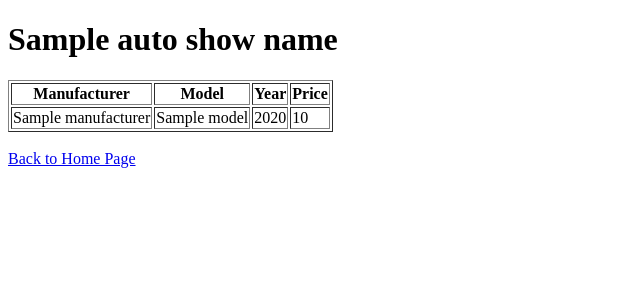
After one commit to etisoppA/cs348, a Flask app: template templates/view_cars.html in a window 1280 px wide. The commit adds this page. Shown: the top 300 px of the page, without its empty margins (0-640 px from the left). Run offline with Flask 3, Linux system fonts and the light colour scheme; the template is opened without the code that fills it: most values are stand-ins (such as "Sample title", 1, 10 or a date in 2020).

Commit message:
view cars in each autoshow

```diff
--- a/app.py
+++ b/app.py
@@ -14,7 +14,7 @@ def get_db_connection():
 
 @app.route('/')
 def index():
-    # Read optional filter parameters from query string.
+    # Read optional filter parameters from query string
     show_name        = request.args.get('show_name') or None
     city             = request.args.get('city') or None
     state            = request.args.get('state') or None
@@ -26,13 +26,13 @@ def index():
     conn = get_db_connection()
     cursor = conn.cursor(dictionary=True)
 
-    # Get list of organizers for the drop-down.
+    # Get list of organizers for the drop-down
     cursor.callproc('sp_get_organizers')
     organizers = []
     for result in cursor.stored_results():
         organizers = result.fetchall()
 
-    # If any filter is provided, call the filtering stored procedure.
+    # Call the filtering stored procedure
     cursor.callproc('sp_filter_autoshows', (
         show_name,
         city,
@@ -50,19 +50,40 @@ def index():
     conn.close()
     return render_template('index.html', autoshows=autoshows, organizers=organizers)
 
+@app.route('/view_cars/<int:auto_show_id>')
+def view_cars(auto_show_id):
+    conn = get_db_connection()
+    cursor = conn.cursor(dictionary=True)
+
+    # Retrieve the auto show's name
+    query = "SELECT name FROM auto_shows WHERE id = %s"
+    cursor.execute(query, (auto_show_id,))
+    autoshow_info = cursor.fetchone()
+    auto_show_name = autoshow_info['name']
+
+    # Call stored procedure to retrieve the cars for this auto show
+    cursor.callproc('sp_get_autoshow_cars', (auto_show_id,))
+    cars = []
+    for result in cursor.stored_results():
+        cars = result.fetchall()
+
+    cursor.close()
+    conn.close()
+    return render_template('view_cars.html', cars=cars, auto_show_name=auto_show_name)
+
 @app.route('/add', methods=['GET', 'POST'])
 def add_autoshow():
     if request.method == 'POST':
         show_name  = request.form['show_name']
         city       = request.form['city']
         state      = request.form['state']
-        start_date = request.form['start_date']  # Format: YYYY-MM-DD
+        start_date = request.form['start_date']
         end_date   = request.form['end_date']
 
         org_name    = request.form['org_name']
         org_contact = request.form['org_contact']
 
-        # Use getlist() to obtain all submitted car details.
+        # Use getlist() to obtain all submitted car details
         manufacturers = request.form.getlist("manufacturer[]")
         models        = request.form.getlist("model[]")
         years         = request.form.getlist("year[]")
@@ -131,7 +152,7 @@ def edit_autoshow(id):
             cursor.execute(query, (org_name, org_contact, org_id))
 
         # For simplicity, delete all existing car records for the auto show,
-        # then reinsert the submitted ones.
+        # then reinsert the submitted ones
         query = "DELETE FROM auto_show_cars WHERE auto_show_id = %s"
         cursor.execute(query, (id,))
 
@@ -144,7 +165,7 @@ def edit_autoshow(id):
         conn.close()
         return redirect(url_for('index'))
     else:
-        # GET request: Fetch current auto show and organizer data.
+        # Fetch current auto show and organizer data
         query = "SELECT * FROM auto_shows WHERE id = %s"
         cursor.execute(query, (id,))
         autoshow = cursor.fetchone()
--- a/templates/add_autoshow.html
+++ b/templates/add_autoshow.html
@@ -6,7 +6,7 @@
   <title>Add Auto Show</title>
   <script>
     function addCar() {
-      // Clone the first car entry div and clear its input values.
+      // Clone the first car entry div and clear its input values
       var carDiv = document.querySelector('.car');
       var newCar = carDiv.cloneNode(true);
       var inputs = newCar.getElementsByTagName('input');
--- a/templates/index.html
+++ b/templates/index.html
@@ -9,7 +9,6 @@
 <body>
   <h1>Auto Shows</h1>
 
-  <!-- Filter Form -->
   <h2>Filter Auto Shows</h2>
   <form method="get" action="{{ url_for('index') }}">
     <label>Show Name:</label>
@@ -68,6 +67,7 @@
         <form action="{{ url_for('delete_autoshow', id=show.id) }}" method="post" style="display:inline;">
           <button type="submit">Delete</button>
         </form>
+        <a href="{{ url_for('view_cars', auto_show_id=show.id) }}">View Cars</a>
       </td>
     </tr>
     {% endfor %}
--- /dev/null
+++ b/templates/view_cars.html
@@ -0,0 +1,28 @@
+<!doctype html>
+<html lang="en">
+<head>
+  <meta charset="utf-8">
+  <title>{{ auto_show_name }}</title>
+</head>
+<body>
+  <h1>{{ auto_show_name }}</h1>
+  <table border="1">
+    <tr>
+      <th>Manufacturer</th>
+      <th>Model</th>
+      <th>Year</th>
+      <th>Price</th>
+    </tr>
+    {% for car in cars %}
+    <tr>
+      <td>{{ car.manufacturer }}</td>
+      <td>{{ car.model }}</td>
+      <td>{{ car.year }}</td>
+      <td>{{ car.price }}</td>
+    </tr>
+    {% endfor %}
+  </table>
+  <br>
+  <a href="{{ url_for('index') }}">Back to Home Page</a>
+</body>
+</html>
```
Also changed, not shown: mysql_init.sql (+11 -0 lines).
